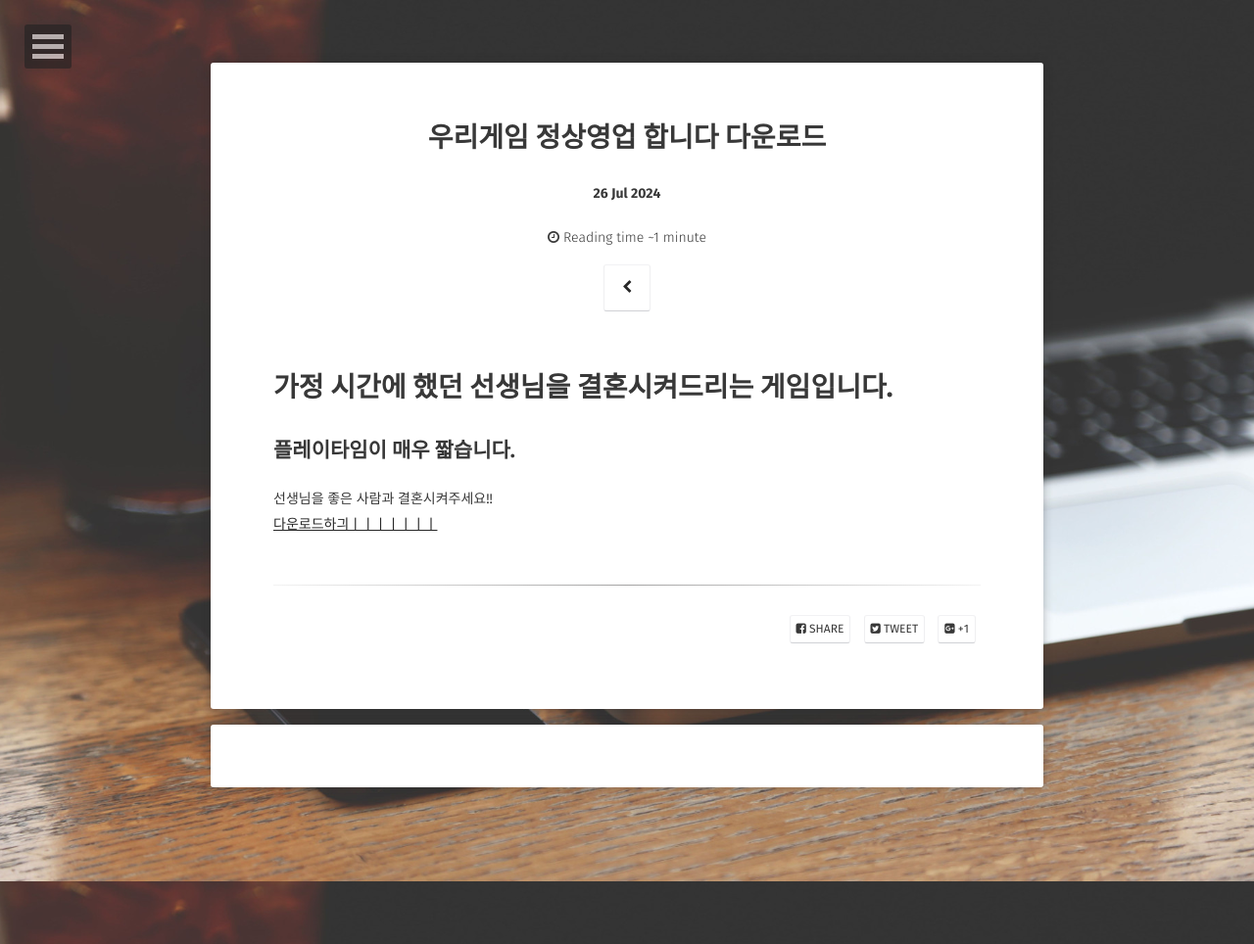
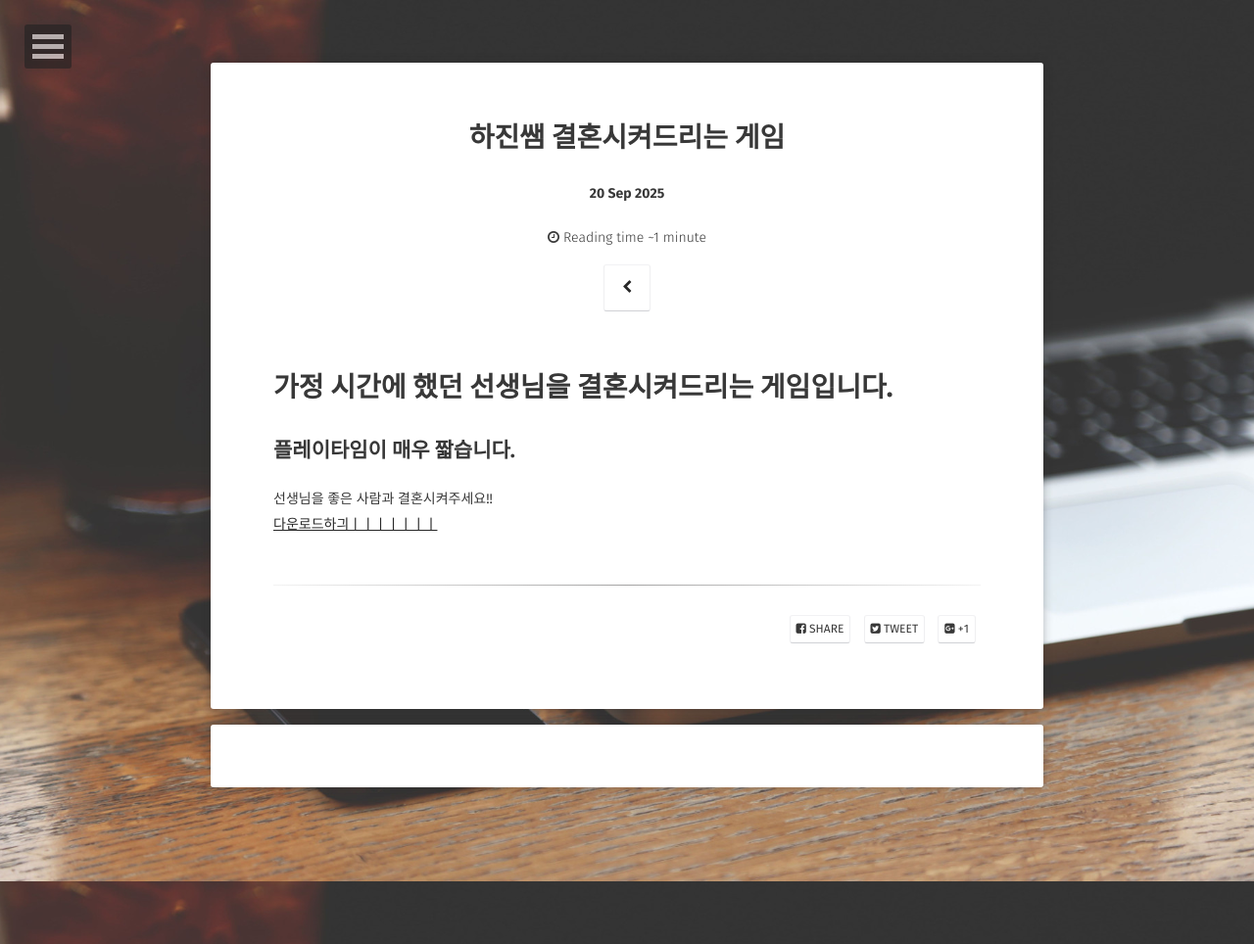
Before and after one commit to SilverTiger152/silvertiger152.github.com, a Jekyll site: the page built from _posts/2025-09-20-hajingame-download.md, in a window 1280 px wide. Shown: the whole page at 98% size. Built offline with Jekyll 4.4.1, drawn with Linux system fonts in a browser that asks for light colours; some web fonts are replaced; comment, search, counter and statistics services are not loaded.

Commit message:
Update 2025-09-20-hajingame-download.md

```diff
--- a/_posts/2025-09-20-hajingame-download.md
+++ b/_posts/2025-09-20-hajingame-download.md
@@ -1,7 +1,7 @@
 ---
 layout: post
-title:  "우리게임 정상영업 합니다 다운로드"
-date:   2024-07-26
+title:  "하진쌤 결혼시켜드리는 게임"
+date:   2025-09-20
 tag:
 comments: true
 ---
```
